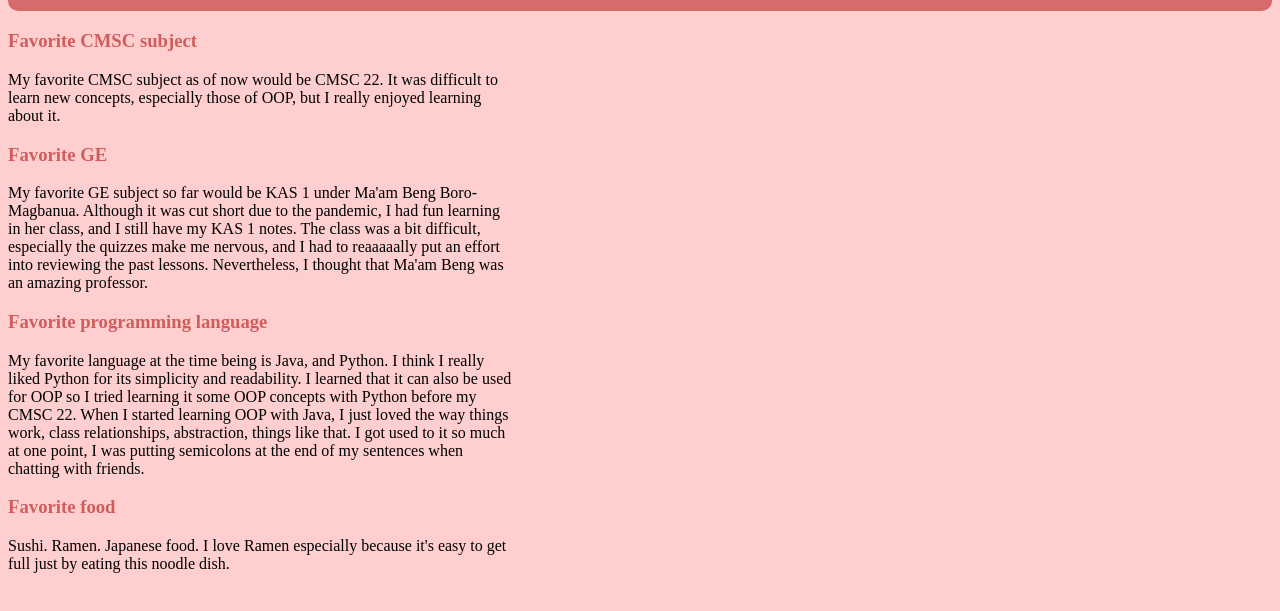
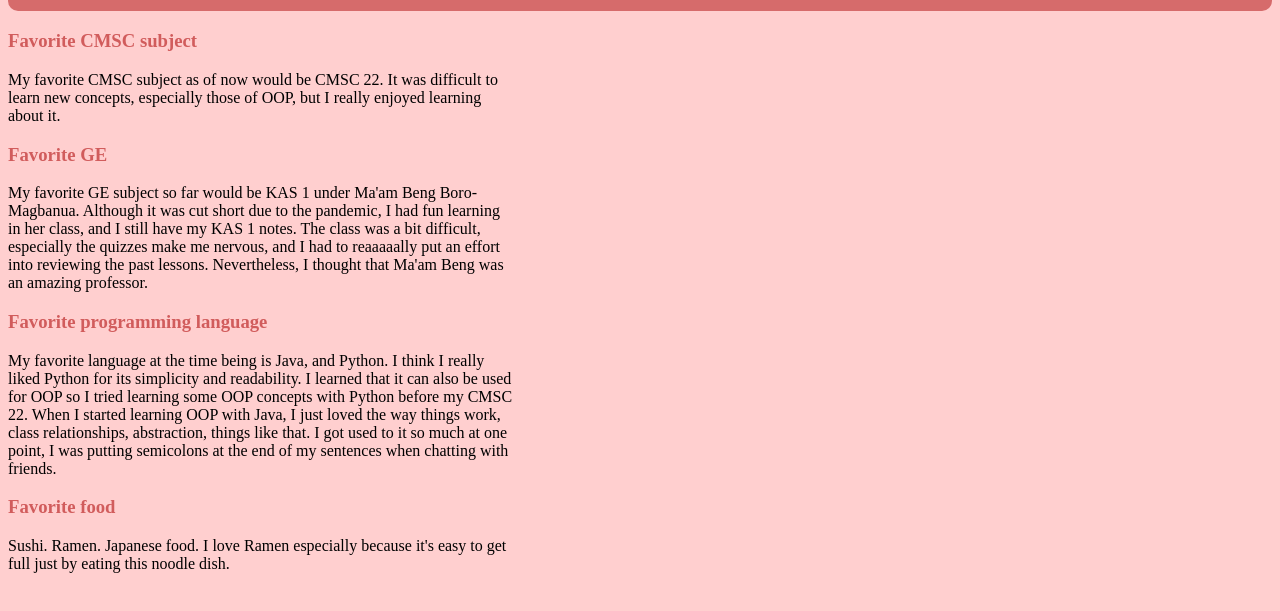
Before and after one commit to caloiii/caloiii.github.io, a plain HTML site: page index.html in a window 1280 px wide. Shown: the part 147-758 px from the top of the page. Drawn offline with Linux system fonts and the light colour scheme.

Commit message:
Edited index.html
- Fixed a grammatical error :/

```diff
--- a/index.html
+++ b/index.html
@@ -9,7 +9,6 @@
 
 	<body>
 		<div class="upper">
-			<!--<h2>HELLOOO</h2>-->
 			<h2 style="margin-bottom:1px;">Hello, my name is <i>Justin Carl Sagun</i></h4>
 			<p style="margin-top:1px;">But you can call me <i>Caloy</i></p>
 		</div>
@@ -25,7 +24,7 @@
 					</p>
 				<h3 class="qs">Favorite programming language</h3>
 					<p class="ans">
-						My favorite language at the time being is Java, and Python. I think I really liked Python for its simplicity and readability. I learned that it can also be used for OOP so I tried learning it some OOP concepts with Python before my CMSC 22. When I started learning OOP with Java, I just loved the way things work, class relationships, abstraction, things like that. I got used to it so much at one point, I was putting semicolons at the end of my sentences when chatting with friends.
+						My favorite language at the time being is Java, and Python. I think I really liked Python for its simplicity and readability. I learned that it can also be used for OOP so I tried learning some OOP concepts with Python before my CMSC 22. When I started learning OOP with Java, I just loved the way things work, class relationships, abstraction, things like that. I got used to it so much at one point, I was putting semicolons at the end of my sentences when chatting with friends.
 					</p>
 				<h3 class="qs">Favorite food</h3>
 					<p class="ans">
```
